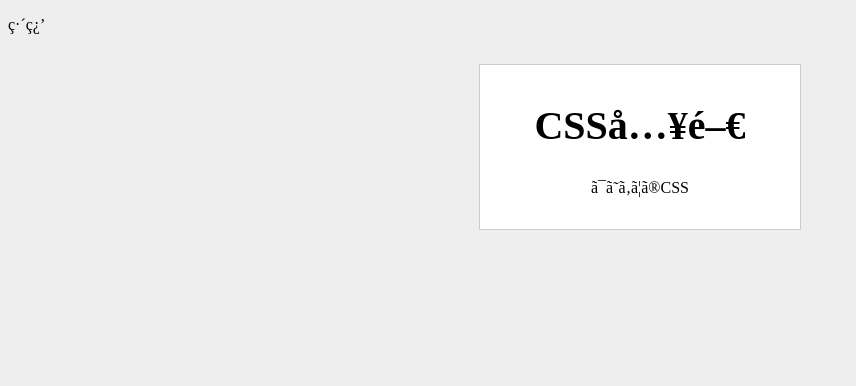
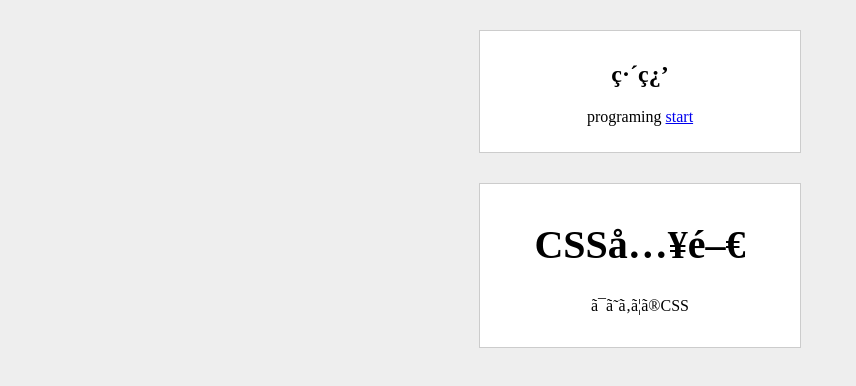
Before and after one commit to kanno0725/kanno0725, a plain HTML site: page index.html in a window 1280 px wide. Shown: the whole page, without its empty margins (0-856 px from the left). Drawn offline with Linux system fonts and the light colour scheme.

Commit message:
Update index.html

```diff
--- a/index.html
+++ b/index.html
@@ -2,10 +2,12 @@
 <html lang=“ja”>
   <head>
     <meta charset=“UFT-8”>
-    <link rel='stylesheet' type='text/css'
-    href='stylesheet1.css'>
-    <title>CSS</title>
-    <p>練習</p>
+    <link rel='stylesheet' type='text/css' href='stylesheet1.css'>
+    <div>
+      <title>CSS</title>
+      <h2>練習</h2>
+      <p>programing <a href="#">start</a></p>
+    </div>
   </head>
   <body>
   	<div>
```
